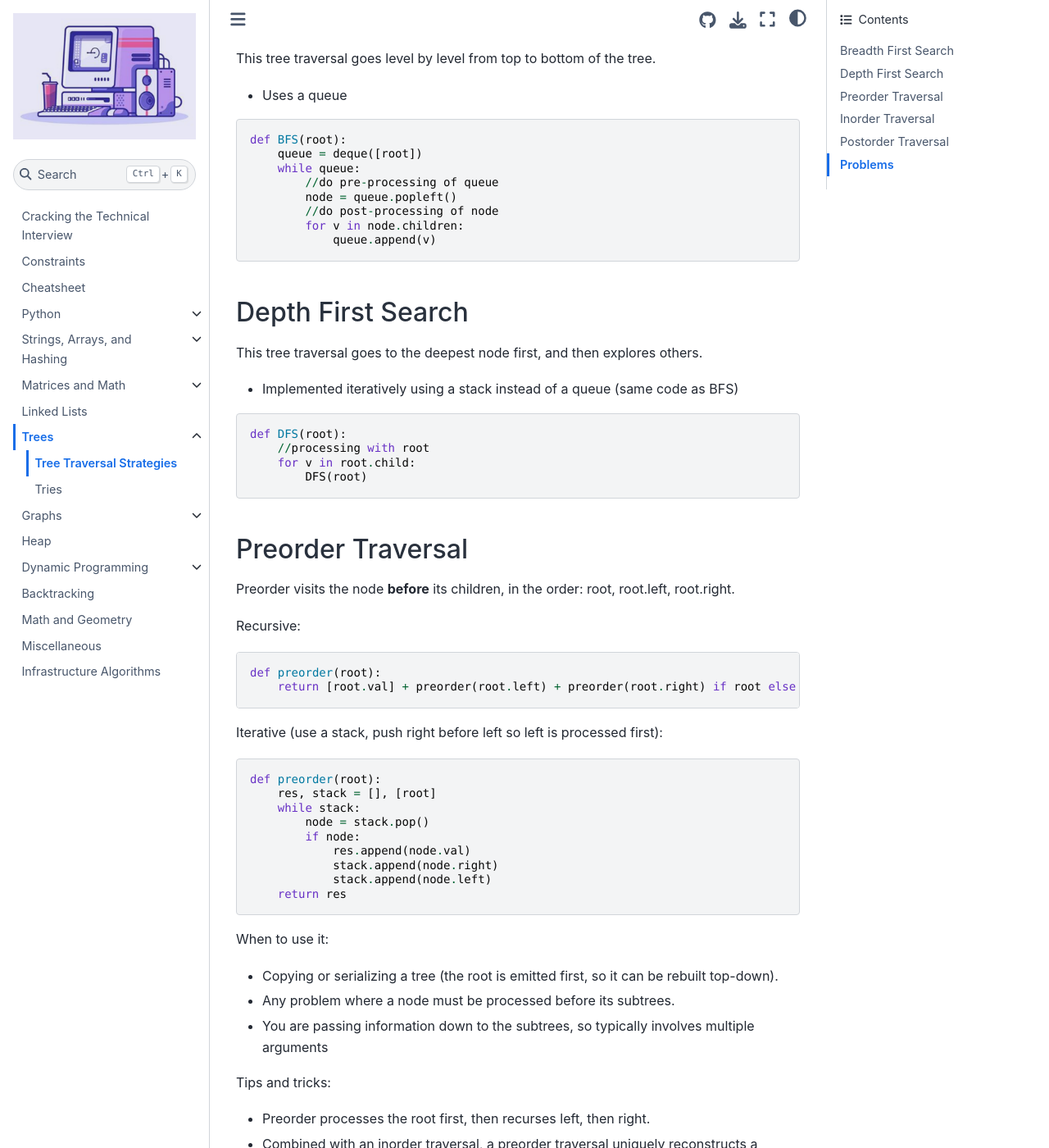
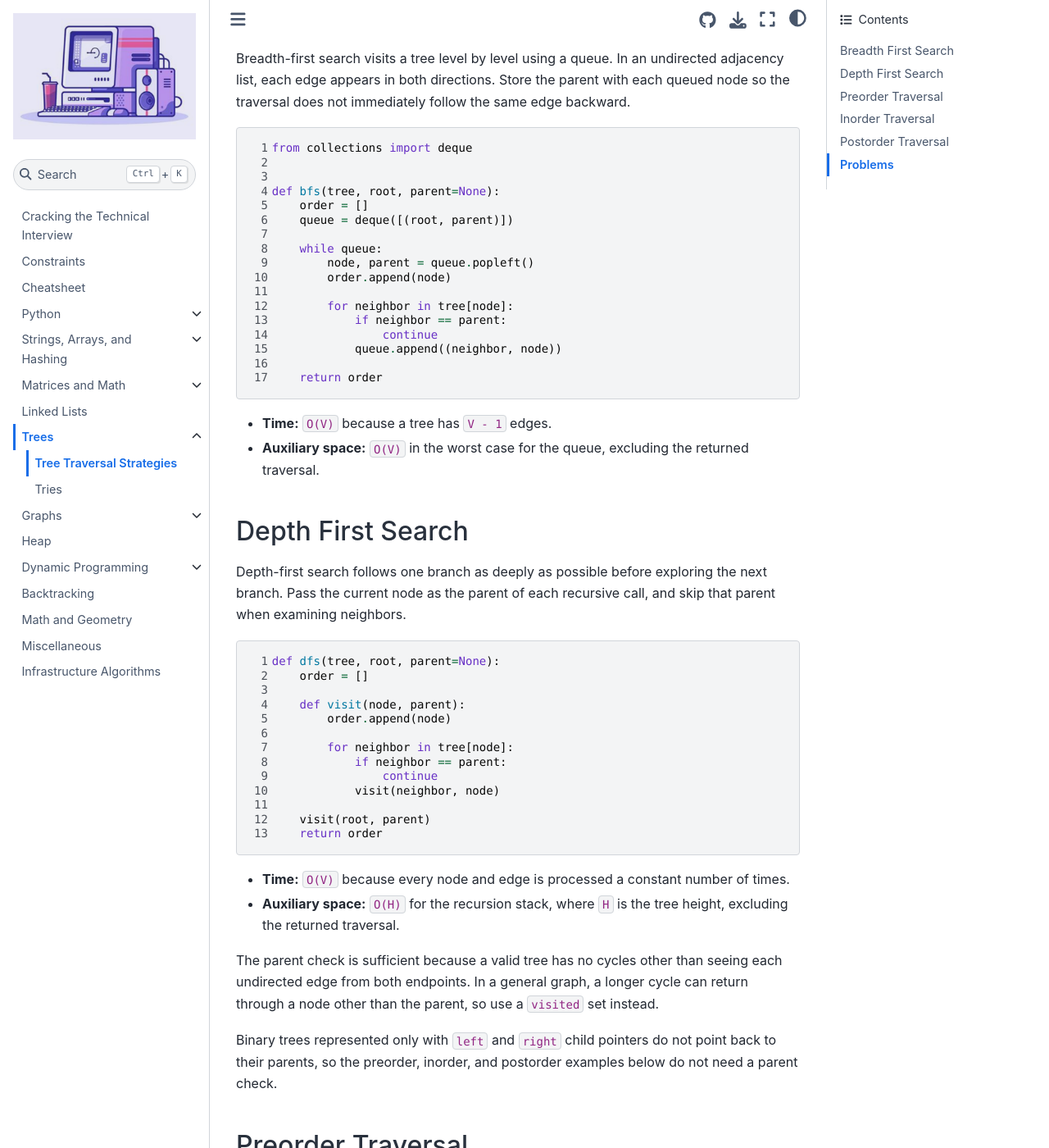
Before and after one commit to alanqi03/algo-book, a Jupyter Book: the page built from 6a.md, in a window 1280 px wide and 1400 px high, scrolled down 201 px. Shown: the whole window at 82% size. Built offline with Jupyter Book 1.0.4 settings and Sphinx 7.4.7 and the Sphinx Book theme 1.1.4, drawn with Linux system fonts in a browser that asks for light colours; pages that are not in the unit, such as notebooks, are missing from menus; some of the changed text lies outside the part shown.

Commit message:
Avoid parent backtracking in tree traversals

````diff
--- a/6a.md
+++ b/6a.md
@@ -1,29 +1,65 @@
 # Tree Traversal Strategies
-This section will go over the different tree traversal strategies to solve tree problems.
+This section covers different tree traversal strategies for solving tree problems.
 
 ## Breadth First Search
-This tree traversal goes level by level from top to bottom of the tree.
-- Uses a queue
-```
-def BFS(root):
-    queue = deque([root])
+
+Breadth-first search visits a tree level by level using a queue. In an undirected adjacency list, each edge appears in both directions. Store the parent with each queued node so the traversal does not immediately follow the same edge backward.
+
+```{code-block} python
+---
+linenos:
+---
+from collections import deque
+
+
+def bfs(tree, root, parent=None):
+    order = []
+    queue = deque([(root, parent)])
+
     while queue:
-        //do pre-processing of queue
-        node = queue.popleft()
-        //do post-processing of node
-        for v in node.children:
-            queue.append(v)
+        node, parent = queue.popleft()
+        order.append(node)
+
+        for neighbor in tree[node]:
+            if neighbor == parent:
+                continue
+            queue.append((neighbor, node))
+
+    return order
 ```
 
+- **Time:** `O(V)` because a tree has `V - 1` edges.
+- **Auxiliary space:** `O(V)` in the worst case for the queue, excluding the returned traversal.
+
 ## Depth First Search
-This tree traversal goes to the deepest node first, and then explores others.
-- Implemented iteratively using a stack instead of a queue (same code as BFS)
+
+Depth-first search follows one branch as deeply as possible before exploring the next branch. Pass the current node as the parent of each recursive call, and skip that parent when examining neighbors.
+
+```{code-block} python
+---
+linenos:
+---
+def dfs(tree, root, parent=None):
+    order = []
+
+    def visit(node, parent):
+        order.append(node)
+
+        for neighbor in tree[node]:
+            if neighbor == parent:
+                continue
+            visit(neighbor, node)
+
+    visit(root, parent)
+    return order
 ```
-def DFS(root):
-    //processing with root
-    for v in root.child:
-        DFS(root)
-```
+
+- **Time:** `O(V)` because every node and edge is processed a constant number of times.
+- **Auxiliary space:** `O(H)` for the recursion stack, where `H` is the tree height, excluding the returned traversal.
+
+The parent check is sufficient because a valid tree has no cycles other than seeing each undirected edge from both endpoints. In a general graph, a longer cycle can return through a node other than the parent, so use a `visited` set instead.
+
+Binary trees represented only with `left` and `right` child pointers do not point back to their parents, so the preorder, inorder, and postorder examples below do not need a parent check.
 
 ## Preorder Traversal
 Preorder visits the node **before** its children, in the order: root, root.left, root.right.
````
